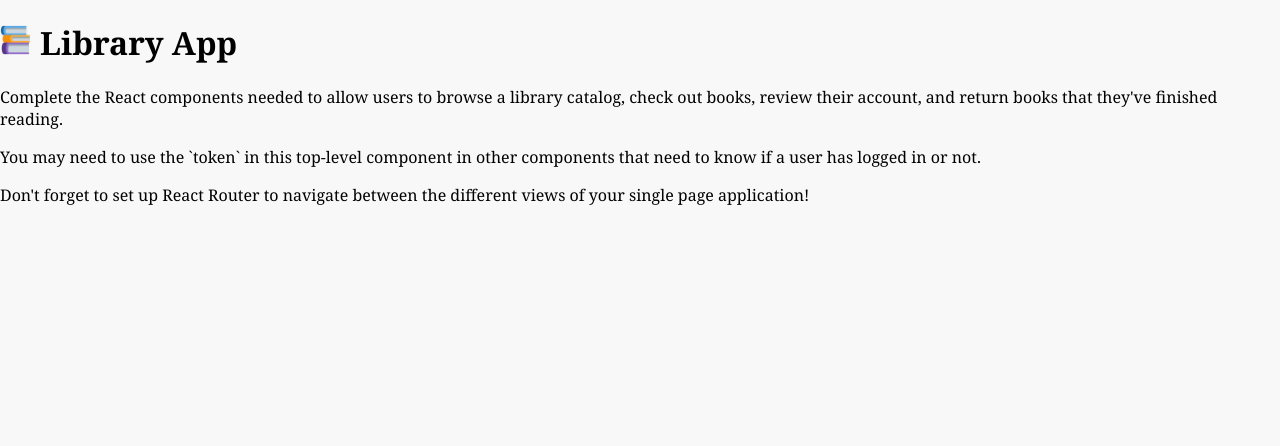
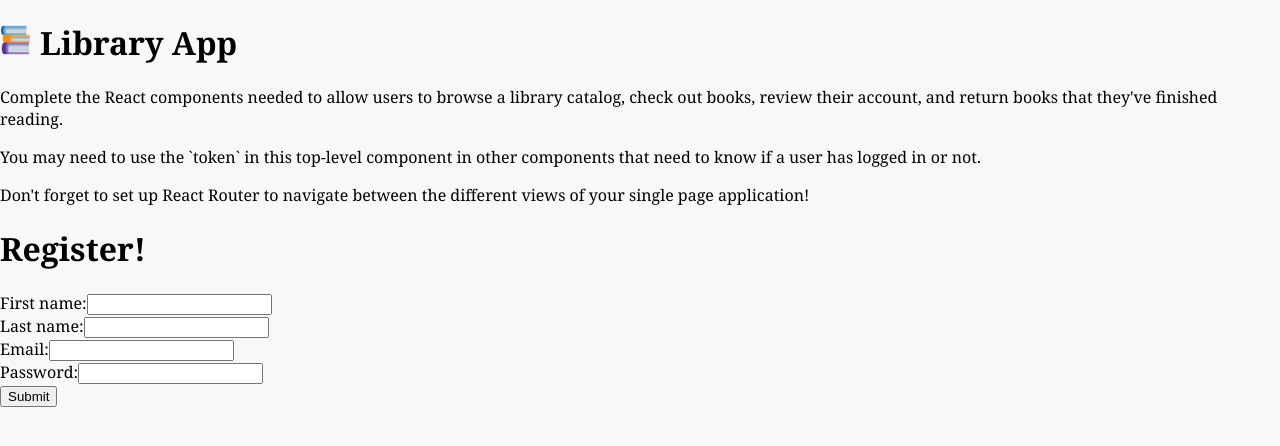
Before and after one commit to JasonLewis12/Book_Buddy, a React (Vite) app: page /register in a window 1280 px wide. Shown: the top 446 px of the page. Built offline with nearby package versions, Linux system fonts and the light colour scheme.

Commit message:
testing register

```diff
--- a/src/App.jsx
+++ b/src/App.jsx
@@ -1,6 +1,7 @@
 import { useState } from "react";
 import bookLogo from "./assets/books.png";
 import { Route, Routes } from "react-router-dom";
+import Register from "./components/Register";
 
 function App() {
   const [token, setToken] = useState(null);
@@ -28,9 +29,12 @@ function App() {
         views of your single page application!
       </p>
       <Routes>
-        <Route path="" element="placeholder" />
-        <Route path="" element="placeholder" />
-        <Route path="" element="placeholder" />
+        <Route path="/book" element="placeholder" />
+        <Route path="account" element="placeholder" />
+        <Route
+          path="/register"
+          element={<Register setToken={setToken} token={token} />}
+        />
         <Route path="" element="placeholder" />
         <Route path="" element="placeholder" />
       </Routes>
--- a/src/api/index.js
+++ b/src/api/index.js
@@ -0,0 +1 @@
+import { json } from "react-router-dom";
--- a/src/components/Register.jsx
+++ b/src/components/Register.jsx
@@ -1 +1,67 @@
 /* TODO - add your code to create a functional React component that renders a registration form */
+import React from "react";
+import { useState } from "react";
+import { RegisterUser } from "./auth";
+
+export default function Register({ setToken, token }) {
+  const [firstName, setFirstName] = useState("");
+  const [lastName, setLastName] = useState("");
+  const [email, setEmail] = useState("");
+  const [password, setPassword] = useState("");
+
+  async function handleSubmit(e) {
+    e.preventDefault();
+    const newUser = await RegisterUser(firstName, lastName, email, password);
+    setToken(newUser.token);
+    console.log(token);
+    setFirstName("");
+    setLastName("");
+    setEmail("");
+    setPassword("");
+  }
+  return (
+    <>
+      <h1>Register!</h1>
+      <form onSubmit={handleSubmit}>
+        <label htmlFor="firstName">First name:</label>
+        <input
+          type="text"
+          name="firstName"
+          value={firstName}
+          required
+          onChange={(e) => setFirstName(e.target.value)}
+        />
+        <br />
+        <label htmlFor="lastName">Last name:</label>
+        <input
+          type="text"
+          name="lastName"
+          value={lastName}
+          required
+          onChange={(e) => setLastName(e.target.value)}
+        />
+        <br />
+        <label htmlFor="email">Email:</label>
+        <input
+          type="email"
+          name="email"
+          value={email}
+          required
+          onChange={(e) => setEmail(e.target.value)}
+        />
+        <br />
+        <label htmlFor="password">Password:</label>
+        <input
+          type="text"
+          name="password"
+          value={password}
+          required
+          minLength={8}
+          onChange={(e) => setPassword(e.target.value)}
+        />
+        <br />
+        <input type="submit" />
+      </form>
+    </>
+  );
+}
--- /dev/null
+++ b/src/components/auth.jsx
@@ -0,0 +1,40 @@
+import { json } from "react-router-dom";
+
+const BASE_API = "https://fsa-book-buddy-b6e748d1380d.herokuapp.com";
+
+export async function RegisterUser(firstName, lastName, email, password) {
+  try {
+    const reponse = await fetch(`${BASE_API}/api/users/register`, {
+      method: "POST",
+      headers: { "Content-Type": "application/json" },
+      body: JSON.stringify({
+        firstName,
+        lastName,
+        email,
+        password,
+      }),
+    });
+    const result = await reponse.json();
+    console.log(result);
+    return result;
+  } catch (error) {
+    console.error("POST/there was an error when creating a user"), error;
+  }
+}
+
+export async function LoginUser(email, password) {
+  try {
+    const reponse = await fetch(`${BASE_API}/users/login`, {
+      method: "POST",
+      headers: { "Content-Type": "application/json" },
+      body: JSON.stringify({
+        email,
+        password,
+      }),
+    });
+    const result = await reponse.json();
+    return result;
+  } catch (error) {
+    console.error("there was an error in your login request", error);
+  }
+}
```
Also changed, not shown: src/components/Login.jsx (+54 -0 lines).
